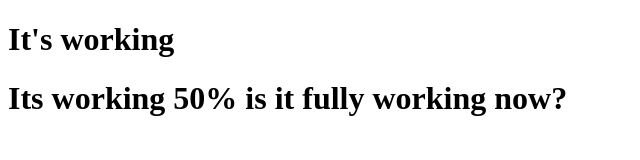
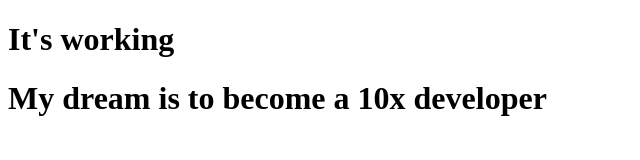
Before and after one commit to MarcelWalk/WebPlaygroundDev, a plain HTML site: page index.html in a window 1280 px wide. Shown: the whole page, without its empty margins (0-640 px from the left). Drawn offline with Linux system fonts and the light colour scheme.

Commit message:
Final Test

```diff
--- a/index.html
+++ b/index.html
@@ -5,6 +5,6 @@
     </head>
     <body>
         <h1>It's working</h1>
-        <h1>Its working 50% is it fully working now?</h1>
+        <h1>My dream is to become a 10x developer</h1>
     </body>
 </html>
```
